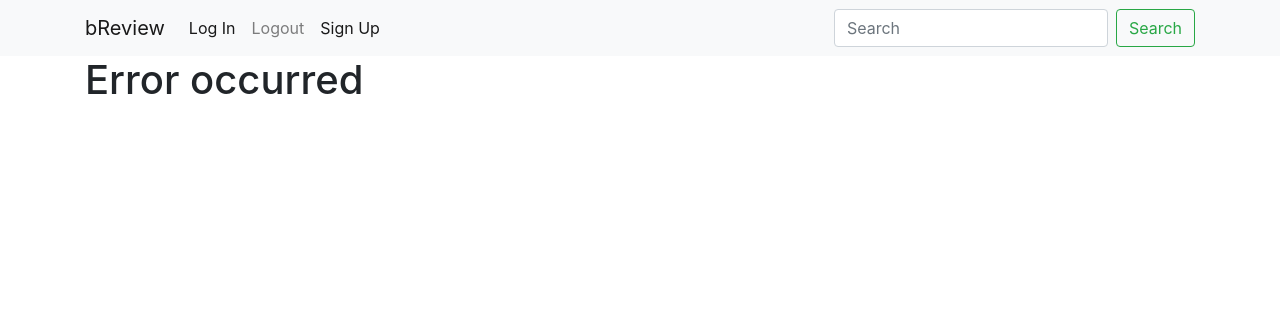
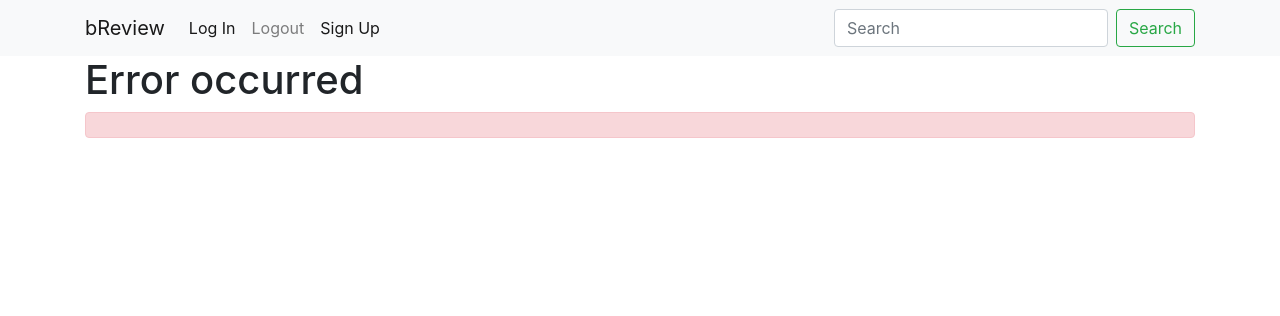
Before and after one commit to slsh1o/simple-book-review, a Flask app: template templates/error.html in a window 1280 px wide. Shown: the top 316 px of the page. Run offline with Flask 2, Linux system fonts and the light colour scheme; the template is opened without the code that fills it, so the values that code supplies are empty; some libraries are stand-ins or nearby versions.

Commit message:
highlight text

```diff
--- a/templates/error.html
+++ b/templates/error.html
@@ -1,7 +1,8 @@
 {% extends "layout.html" %}
 
 {% block content %}
-    <h1>Error occurred</h1>
-
-    {{ message }}
+  <h1>Error occurred</h1>
+<div class="alert alert-danger">
+{{ message }}
+</div>
 {% endblock %}
```
